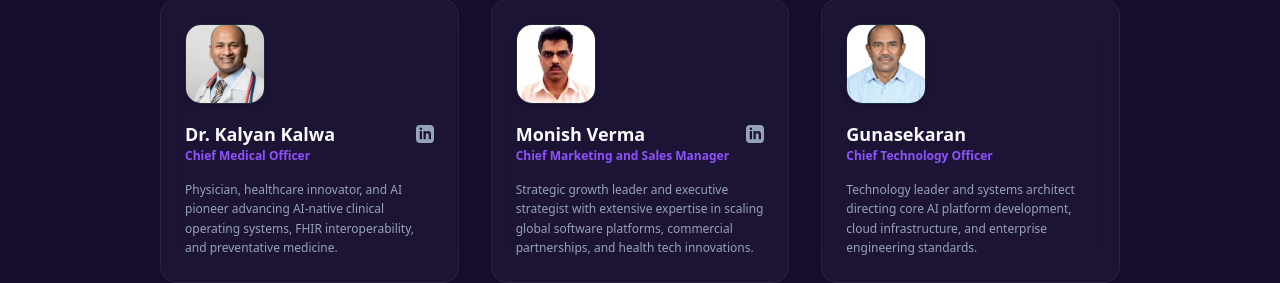
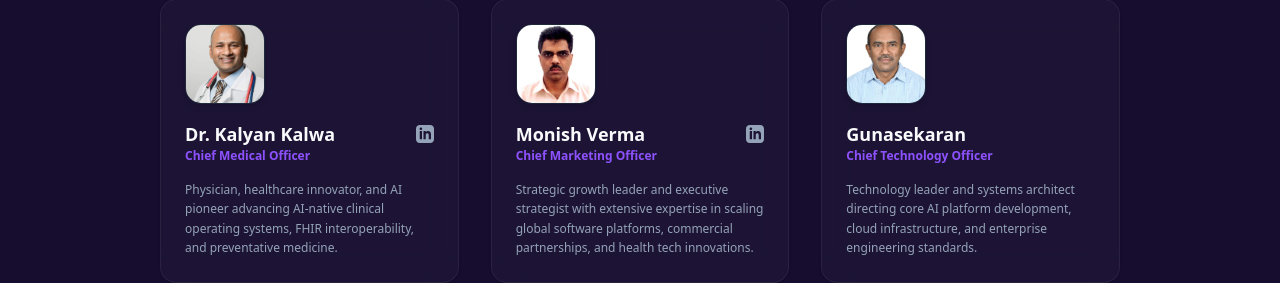
Before and after one commit to OpenHealthAgents/GH247, a Next.js app: page /about in a window 1280 px wide. Shown: the part 2109-2392 px from the top of the page. Built offline with nearby package versions, Linux system fonts and the light colour scheme.

Commit message:
style: update Monish Verma title to Chief Marketing Officer

```diff
--- a/src/app/about/page.tsx
+++ b/src/app/about/page.tsx
@@ -71,7 +71,7 @@ const leadership = [
   },
   {
     name: "Monish Verma",
-    role: "Chief Marketing and Sales Manager",
+    role: "Chief Marketing Officer",
     bio: "Strategic growth leader and executive strategist with extensive expertise in scaling global software platforms, commercial partnerships, and health tech innovations.",
     image: "/monish-verma.jpg",
     linkedin: "https://www.linkedin.com/in/monish-verma-incircle/",
```
